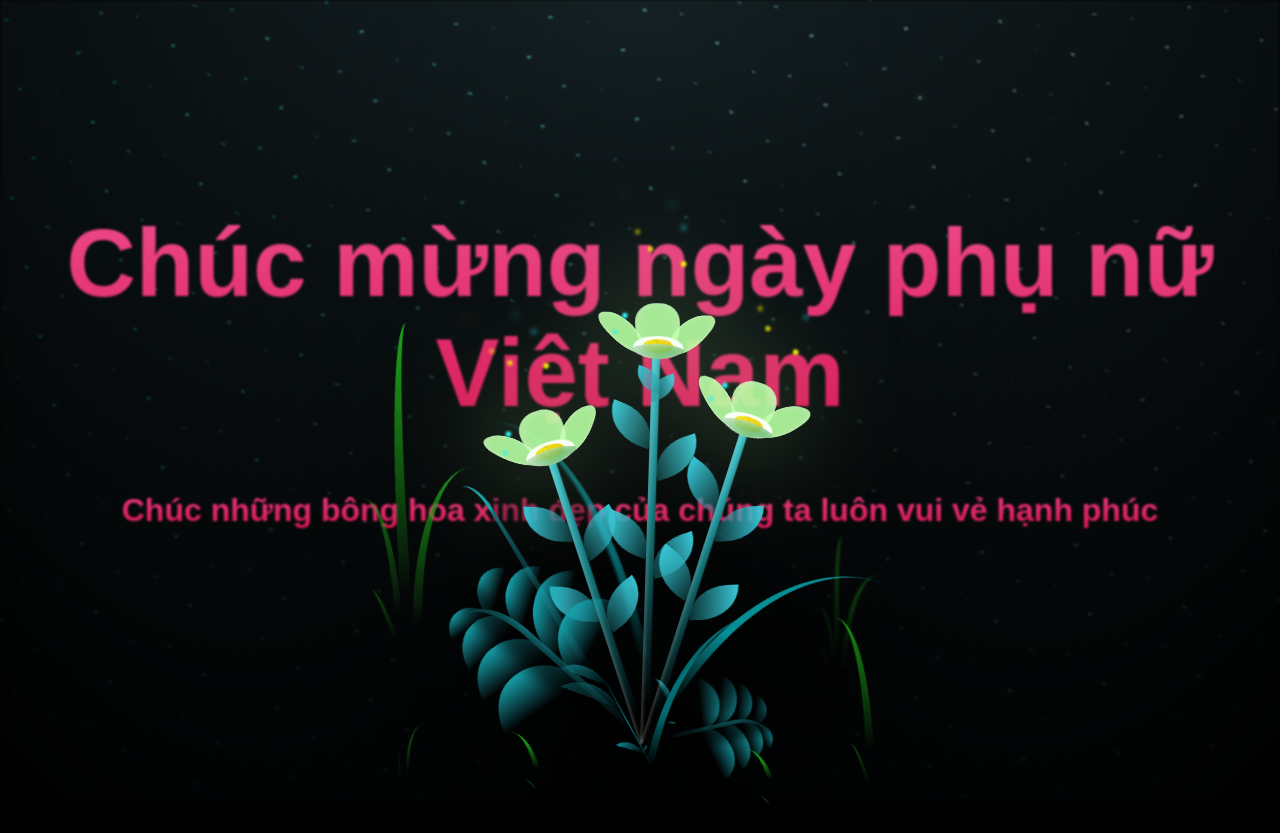
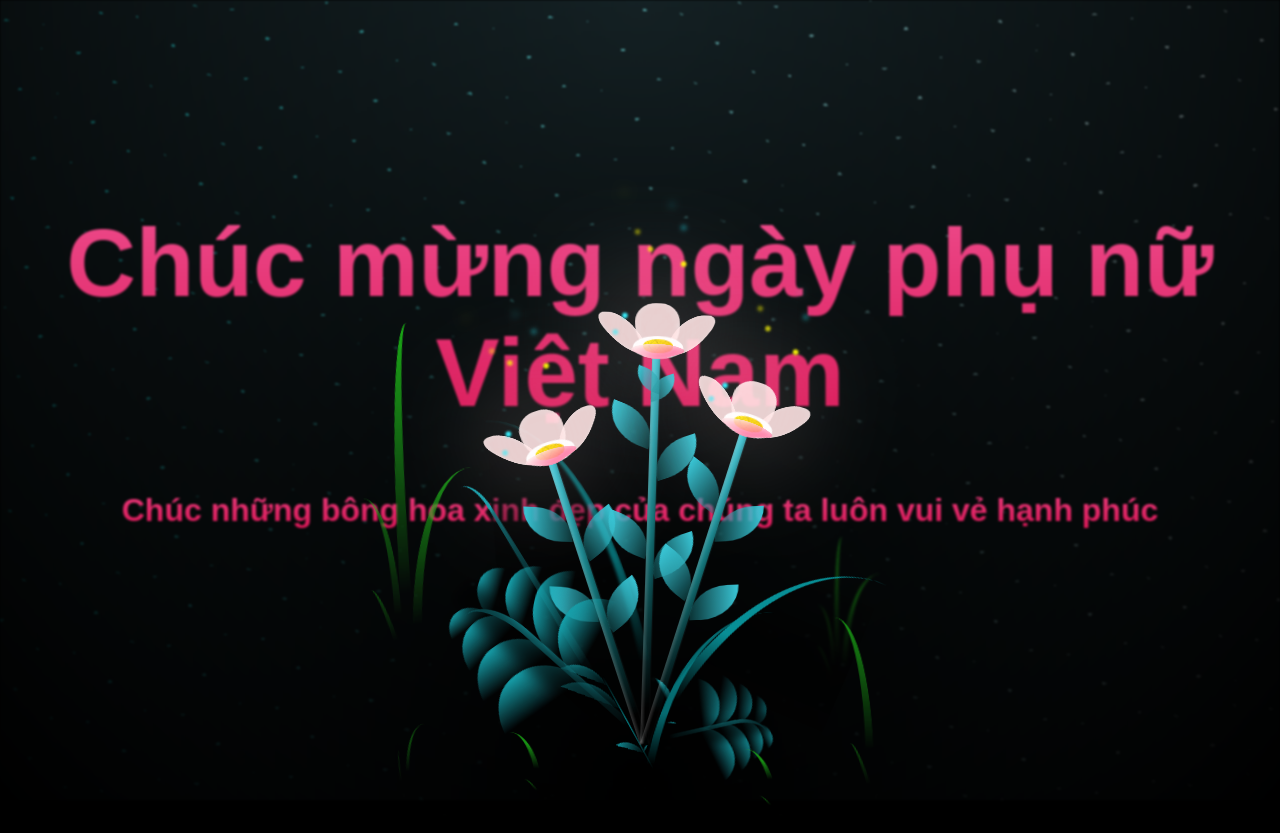
Before and after one commit to leecan95/canlv-web-for-fun, a website: page index.html in a window 1280 px wide. Drawn offline with Linux system fonts and the light colour scheme.

Commit message:
Update style.css

```diff
--- a/style.css
+++ b/style.css
@@ -174,7 +174,7 @@ body {
     transform: translate(-50%, -100%);
     width: 8vmin;
     height: 8vmin;
-    background-color: #B6FFA1;
+    background-color: #FFE3E3;
     filter: blur(10vmin);
 }
 .flower__leaf {
@@ -184,8 +184,8 @@ body {
     width: 8vmin;
     height: 11vmin;
     border-radius: 51% 49% 47% 53%/44% 45% 55% 69%;
-    background-color: #B6FFA1;
-    background-image: background-image: linear-gradient(to top, #4caf50, #a5d6a7);
+    background-color: #FFE3E3;
+    background-image: background-image: linear-gradient(to top, #FF4E88, #FFE3E3);
     transform-origin: bottom center;
     opacity: 0.9;
     box-shadow: inset 0 0 2vmin rgba(255, 255, 255, 0.5);
@@ -205,7 +205,7 @@ body {
     transform-origin: bottom left;
     border-radius: 4vmin 10vmin 4vmin 4vmin;
     transform: translate(0%, 18%) rotateX(70deg) rotate(-43deg);
-    background-image: linear-gradient(to top, #4caf50, #a5d6a7);
+    background-image: linear-gradient(to top, #FF4E88, #FFE3E3);
     z-index: 1;
     opacity: 0.8;
 }
```
